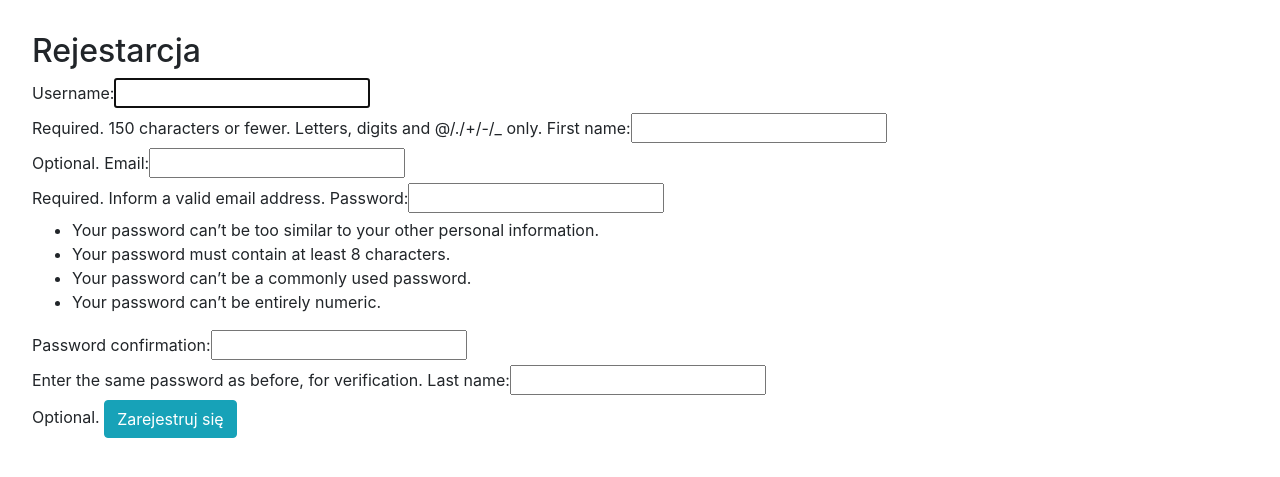
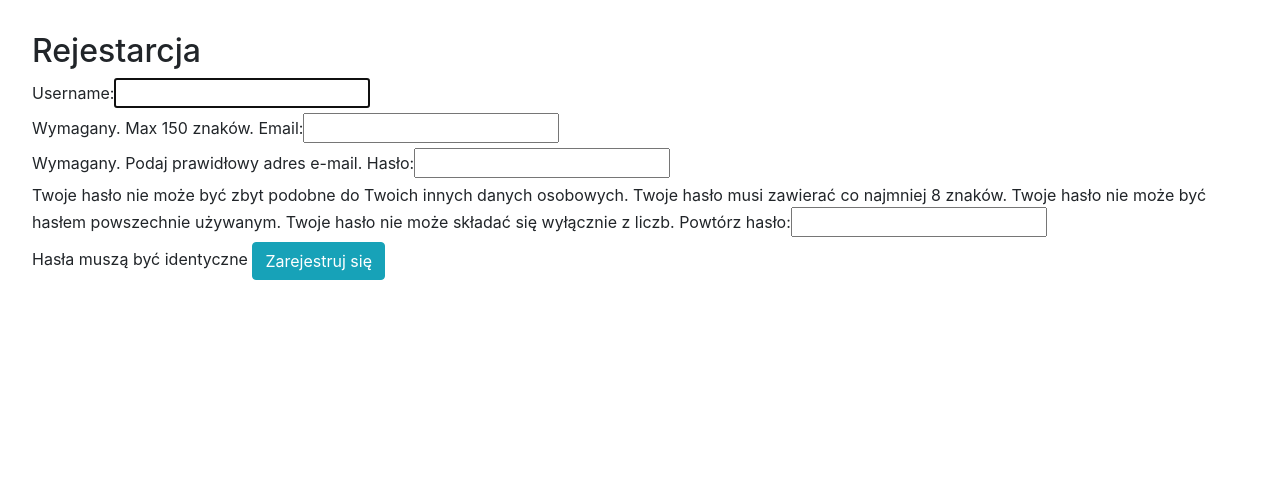
Before and after one commit to Rakiet/zadanie-django, a Django app: page /filmy/rejestracja/ in a window 1280 px wide. Shown: the top 477 px of the page. Run offline with Django 3.2, Linux system fonts and the light colour scheme; some libraries are stand-ins or nearby versions.

Commit message:
poprawienie wygladu oraz odnosnika do rejestracij

```diff
--- a/kinoapp/forms.py
+++ b/kinoapp/forms.py
@@ -24,13 +24,14 @@ class OcenaForm(ModelForm):
 
 
 class RejestracjaForm(UserCreationForm):
-    first_name = forms.CharField(max_length=30, required=False, help_text='Optional.')
-    last_name = forms.CharField(max_length=30, required=False, help_text='Optional.')
-    email = forms.EmailField(max_length=254, help_text='Required. Inform a valid email address.')
+    email = forms.EmailField(max_length=254, help_text='Wymagany. Podaj prawidłowy adres e-mail.')
+    username = forms.CharField(help_text="Wymagany. Max 150 znaków.")
+    password1 = forms.CharField(help_text= "Twoje hasło nie może być zbyt podobne do Twoich innych danych osobowych. Twoje hasło musi zawierać co najmniej 8 znaków. Twoje hasło nie może być hasłem powszechnie używanym. Twoje hasło nie może składać się wyłącznie z liczb.", label="Hasło")
+    password2 = forms.CharField(help_text="Hasła muszą być identyczne", label="Powtórz hasło")
 
     class Meta:
         model = User
-        fields = ('username', 'first_name', 'email', 'password1', 'password2', 'last_name')
+        fields = ('username', 'email', 'password1', 'password2')
 
 class BiletyForm(ModelForm):
 
--- a/templates/filmy.html
+++ b/templates/filmy.html
@@ -23,8 +23,9 @@
                 {% endif %}
             {% else %}
 
-                <h1 class="display-4">Witaj, nieznajomy, zaloguj sie.</h1>
+                <h1 class="display-4">Witaj, nieznajomy, zaloguj sie, lub zarejestruj.</h1>
                 <a href="{% url 'login' %}" class="btn btn-info" ><i class="fas fa-sign-in-alt"> Login</i></a>
+                <a href="{% url 'rejestracja' %}" class="btn btn-success" >Rejestracja</i></a>
             {% endif %}
 
         </div>
```
Also changed, not shown: db.sqlite3.
